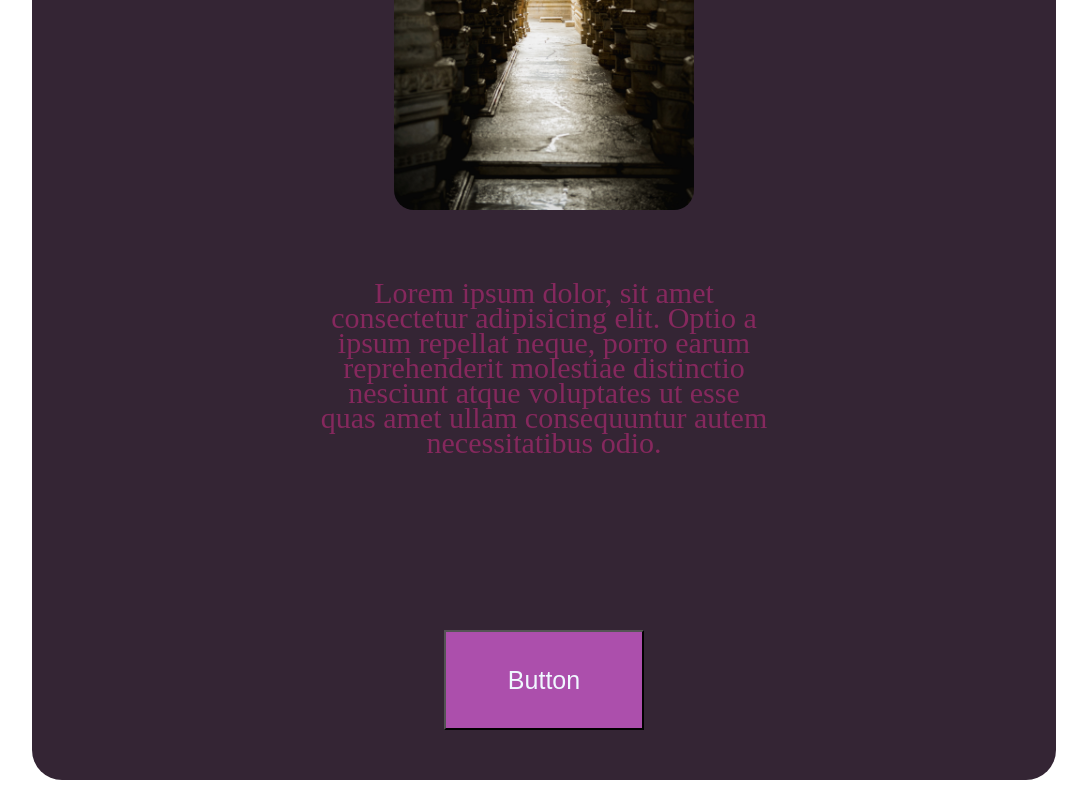
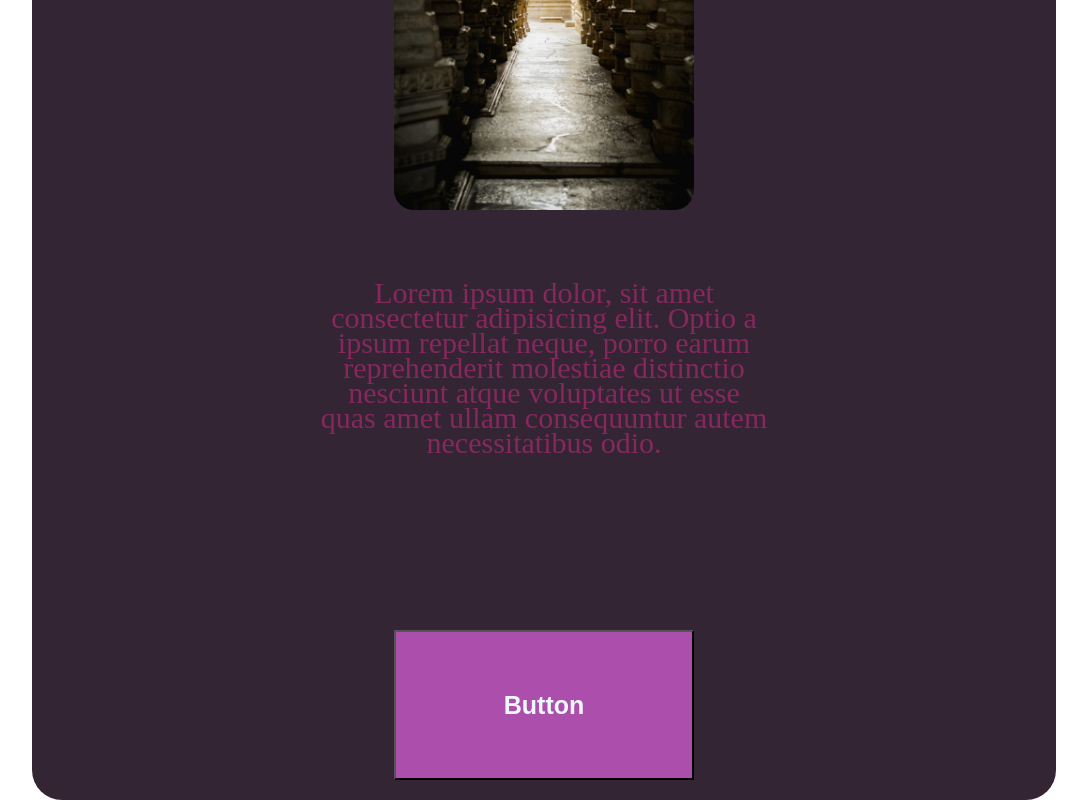
Before and after one commit to Toktomushova/exempl, a plain HTML site: page index.html in a window 1280 px wide. Shown: the part 389-1189 px from the top of the page, without its empty margins (96-1183 px from the left). Drawn offline with Linux system fonts and the light colour scheme.

Commit message:
change file one button

```diff
--- a/css/style.css
+++ b/css/style.css
@@ -40,11 +40,11 @@ p{
 }
 
 button{
-    width: 200px;
-    height: 100px;
+    width: 300px;
+    height: 150px;
     color: aliceblue;
     background-color: rgb(172, 79, 172);
-    font-weight: 400;
+    font-weight: 700;
     font-size: 25px;
-    margin-bottom: 50px;
+    margin-bottom: 20px;
 }
```
